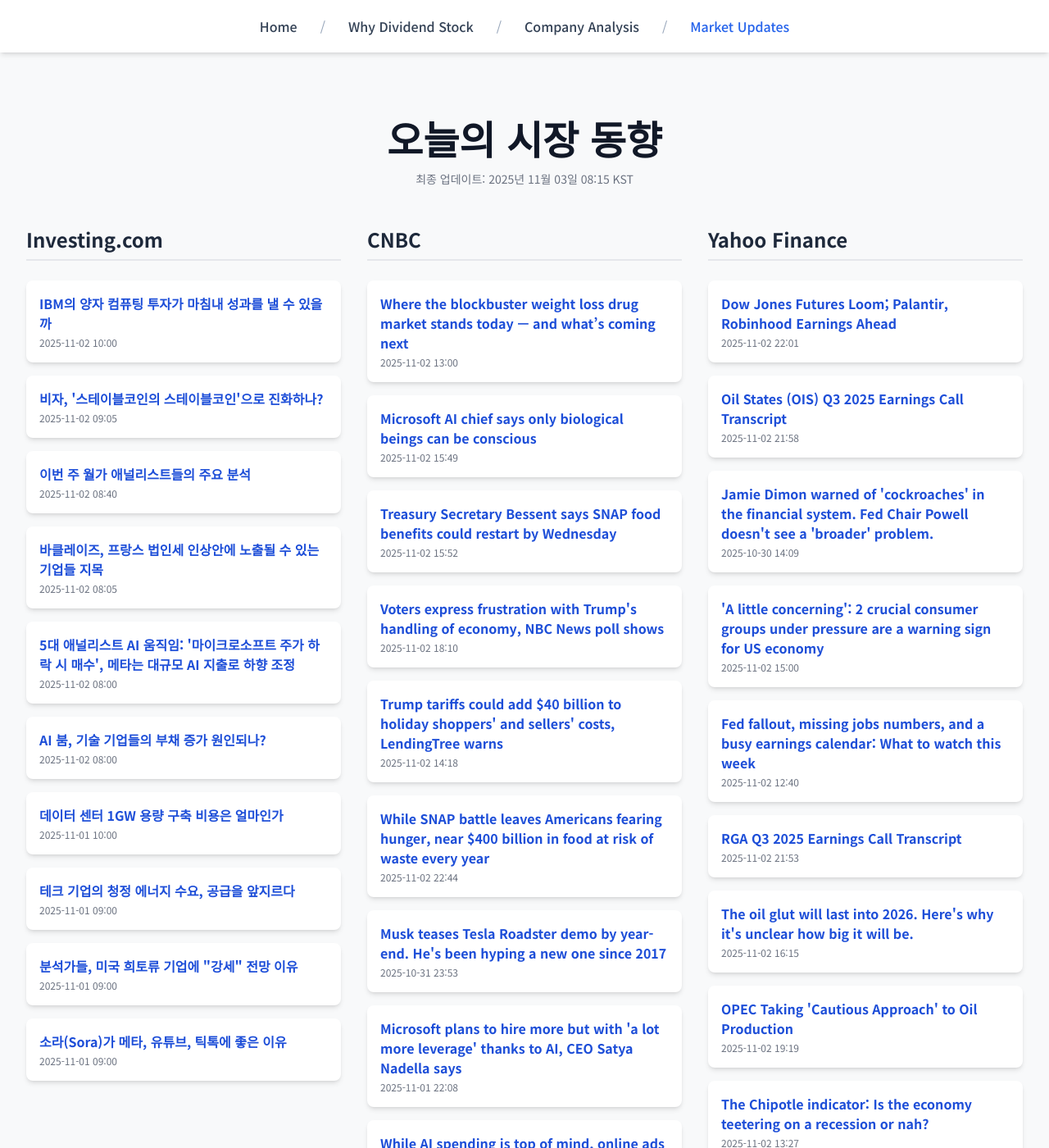
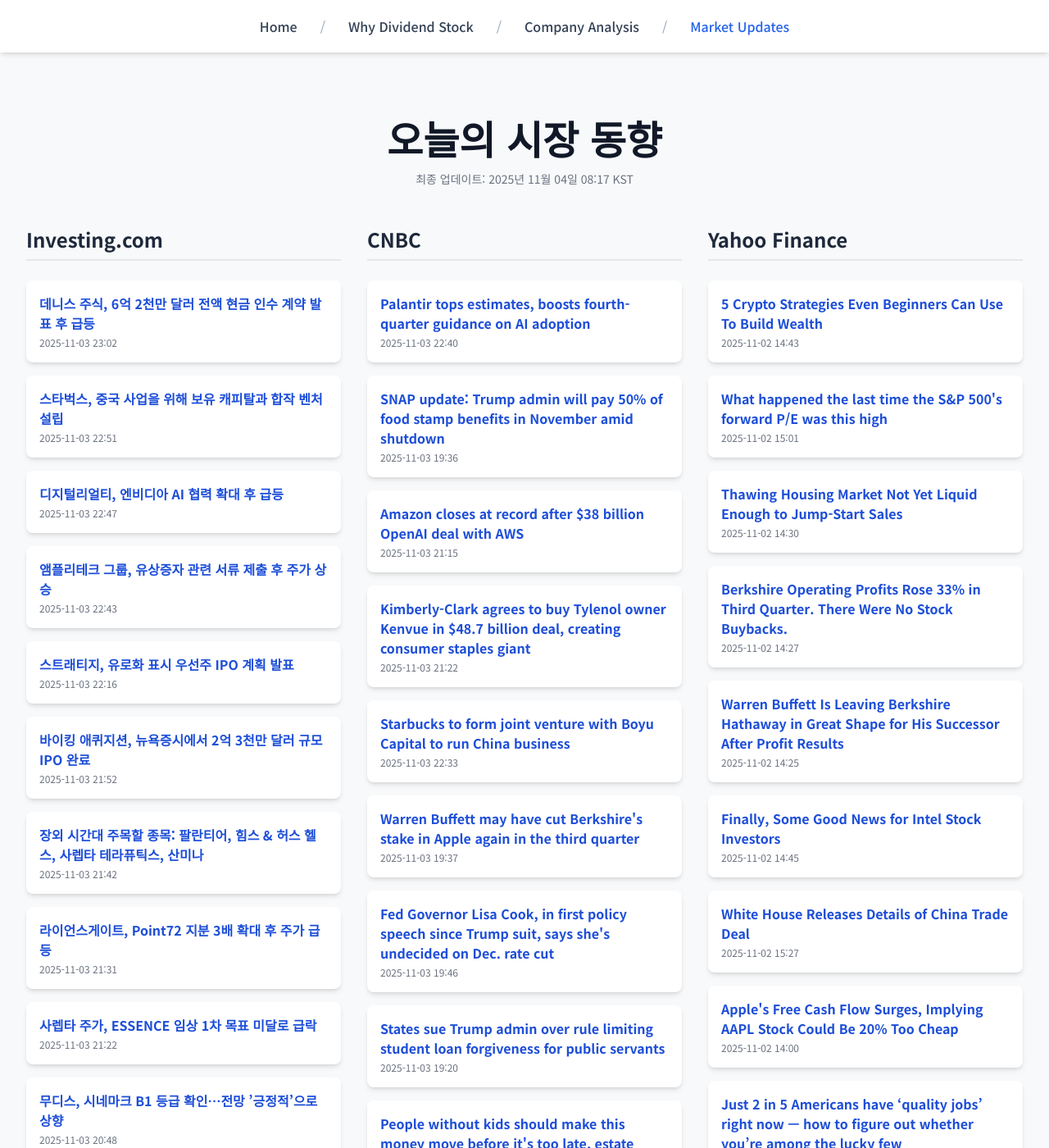
Before and after one commit to Kay-Hwang/my-company-analysis, a Jekyll site: the page built from market-updates.html, in a window 1280 px wide and 1400 px high. Shown: the whole window at 82% size. Built offline with Jekyll 4.4.1, drawn with Linux system fonts in a browser that asks for light colours; nearby versions of some CDN libraries; a script that is not in the unit is left out; some of the changed text lies outside the part shown.

Commit message:
Update daily data

```diff
--- a/_data/latest_data.json
+++ b/_data/latest_data.json
@@ -1,190 +1,190 @@
 {
-  "lastUpdated": "2025년 11월 03일 08:15 KST",
+  "lastUpdated": "2025년 11월 04일 08:17 KST",
   "news": {
     "investing": [
       {
-        "title": "IBM의 양자 컴퓨팅 투자가 마침내 성과를 낼 수 있을까",
-        "link": "https://kr.investing.com/news/stock-market-news/article-1695457",
-        "pubDate": "2025-11-02 10:00:07",
-        "summary": "IBM의 양자 컴퓨팅 투자가 마침내 성과를 낼 수 있을까"
+        "title": "데니스 주식, 6억 2천만 달러 전액 현금 인수 계약 발표 후 급등",
+        "link": "https://kr.investing.com/news/stock-market-news/article-1697515",
+        "pubDate": "2025-11-03 23:02:44",
+        "summary": "데니스 주식, 6억 2천만 달러 전액 현금 인수 계약 발표 후 급등"
       },
       {
-        "title": "비자, '스테이블코인의 스테이블코인'으로 진화하나?",
-        "link": "https://kr.investing.com/news/stock-market-news/article-1695449",
-        "pubDate": "2025-11-02 09:05:03",
-        "summary": "비자, '스테이블코인의 스테이블코인'으로 진화하나?"
+        "title": "스타벅스, 중국 사업을 위해 보유 캐피탈과 합작 벤처 설립",
+        "link": "https://kr.investing.com/news/stock-market-news/article-1697504",
+        "pubDate": "2025-11-03 22:51:57",
+        "summary": "스타벅스, 중국 사업을 위해 보유 캐피탈과 합작 벤처 설립"
       },
       {
-        "title": "이번 주 월가 애널리스트들의 주요 분석",
-        "link": "https://kr.investing.com/news/stock-market-news/article-1695447",
-        "pubDate": "2025-11-02 08:40:50",
-        "summary": "이번 주 월가 애널리스트들의 주요 분석"
+        "title": "디지털리얼티, 엔비디아 AI 협력 확대 후 급등",
+        "link": "https://kr.investing.com/news/stock-market-news/article-93CH-1697498",
+        "pubDate": "2025-11-03 22:47:07",
+        "summary": "디지털리얼티, 엔비디아 AI 협력 확대 후 급등"
       },
       {
-        "title": "바클레이즈, 프랑스 법인세 인상안에 노출될 수 있는 기업들 지목",
-        "link": "https://kr.investing.com/news/stock-market-news/article-1695431",
-        "pubDate": "2025-11-02 08:05:03",
-        "summary": "바클레이즈, 프랑스 법인세 인상안에 노출될 수 있는 기업들 지목"
+        "title": "앰플리테크 그룹, 유상증자 관련 서류 제출 후 주가 상승",
+        "link": "https://kr.investing.com/news/stock-market-news/article-93CH-1697492",
+        "pubDate": "2025-11-03 22:43:36",
+        "summary": "앰플리테크 그룹, 유상증자 관련 서류 제출 후 주가 상승"
       },
       {
-        "title": "5대 애널리스트 AI 움직임: '마이크로소프트 주가 하락 시 매수', 메타는 대규모 AI 지출로 하향 조정",
-        "link": "https://kr.investing.com/news/stock-market-news/article-1695430",
-        "pubDate": "2025-11-02 08:00:06",
-        "summary": "5대 애널리스트 AI 움직임: '마이크로소프트 주가 하락 시 매수', 메타는 대규모 AI 지출로 하향 조정"
+        "title": "스트래티지, 유로화 표시 우선주 IPO 계획 발표",
+        "link": "https://kr.investing.com/news/stock-market-news/article-432SI-1697436",
+        "pubDate": "2025-11-03 22:16:19",
+        "summary": "스트래티지, 유로화 표시 우선주 IPO 계획 발표"
       },
       {
-        "title": "AI 붐, 기술 기업들의 부채 증가 원인되나?",
-        "link": "https://kr.investing.com/news/stock-market-news/article-1695428",
-        "pubDate": "2025-11-02 08:00:04",
-        "summary": "AI 붐, 기술 기업들의 부채 증가 원인되나?"
+        "title": "바이킹 애퀴지션, 뉴욕증시에서 2억 3천만 달러 규모 IPO 완료",
+        "link": "https://kr.investing.com/news/stock-market-news/article-432SI-1697397",
+        "pubDate": "2025-11-03 21:52:08",
+        "summary": "바이킹 애퀴지션, 뉴욕증시에서 2억 3천만 달러 규모 IPO 완료"
       },
       {
-        "title": "데이터 센터 1GW 용량 구축 비용은 얼마인가",
-        "link": "https://kr.investing.com/news/stock-market-news/article-1695307",
-        "pubDate": "2025-11-01 10:00:04",
-        "summary": "데이터 센터 1GW 용량 구축 비용은 얼마인가"
+        "title": "장외 시간대 주목할 종목: 팔란티어, 힘스 & 허스 헬스, 사렙타 테라퓨틱스, 산미나",
+        "link": "https://kr.investing.com/news/stock-market-news/article-432SI-1697370",
+        "pubDate": "2025-11-03 21:42:20",
+        "summary": "장외 시간대 주목할 종목: 팔란티어, 힘스 & 허스 헬스, 사렙타 테라퓨틱스, 산미나"
       },
       {
-        "title": "테크 기업의 청정 에너지 수요, 공급을 앞지르다",
-        "link": "https://kr.investing.com/news/stock-market-news/article-1695295",
-        "pubDate": "2025-11-01 09:00:11",
-        "summary": "테크 기업의 청정 에너지 수요, 공급을 앞지르다"
+        "title": "라이언스게이트, Point72 지분 3배 확대 후 주가 급등",
+        "link": "https://kr.investing.com/news/stock-market-news/article-93CH-1697349",
+        "pubDate": "2025-11-03 21:31:18",
+        "summary": "라이언스게이트, Point72 지분 3배 확대 후 주가 급등"
       },
       {
-        "title": "분석가들, 미국 희토류 기업에 \"강세\" 전망 이유",
-        "link": "https://kr.investing.com/news/stock-market-news/article-1695293",
-        "pubDate": "2025-11-01 09:00:08",
-        "summary": "분석가들, 미국 희토류 기업에 \"강세\" 전망 이유"
+        "title": "사렙타 주가, ESSENCE 임상 1차 목표 미달로 급락",
+        "link": "https://kr.investing.com/news/stock-market-news/article-93CH-1697327",
+        "pubDate": "2025-11-03 21:22:53",
+        "summary": "사렙타 주가, ESSENCE 임상 1차 목표 미달로 급락"
       },
       {
-        "title": "소라(Sora)가 메타, 유튜브, 틱톡에 좋은 이유",
-        "link": "https://kr.investing.com/news/stock-market-news/article-1695294",
-        "pubDate": "2025-11-01 09:00:03",
-        "summary": "소라(Sora)가 메타, 유튜브, 틱톡에 좋은 이유"
+        "title": "무디스, 시네마크 B1 등급 확인…전망 ’긍정적’으로 상향",
+        "link": "https://kr.investing.com/news/stock-market-news/article-93CH-1697245",
+        "pubDate": "2025-11-03 20:48:39",
+        "summary": "무디스, 시네마크 B1 등급 확인…전망 ’긍정적’으로 상향"
       }
     ],
     "cnbc": [
       {
-        "title": "Where the blockbuster weight loss drug market stands today — and what’s coming next",
-        "link": "https://www.cnbc.com/2025/11/02/whats-next-for-the-weight-loss-drug-market-pills-rivals-insurance.html",
-        "pubDate": "Sun, 02 Nov 2025 13:00:01 GMT",
-        "summary": "Competition is heating up, but questions remain about insurance coverage, drug pricing, copycat drugs and the role of pills in the space."
+        "title": "Palantir tops estimates, boosts fourth-quarter guidance on AI adoption",
+        "link": "https://www.cnbc.com/2025/11/03/palantir-pltr-q3-earnings-2025.html",
+        "pubDate": "Mon, 03 Nov 2025 22:40:15 GMT",
+        "summary": "Palantir's earnings topped third-quarter results and the company issued strong guidance, attributing much of its rapid growth to artificial intelligence."
       },
       {
-        "title": "Microsoft AI chief says only biological beings can be conscious",
-        "link": "https://www.cnbc.com/2025/11/02/microsoft-ai-chief-mustafa-suleyman-only-biological-beings-can-be-conscious.html",
-        "pubDate": "Sun, 02 Nov 2025 15:49:05 GMT",
-        "summary": "Mustafa Suleyman has become one of the most influential voices in tech to come out against building seemingly conscious AI."
+        "title": "SNAP update: Trump admin will pay 50% of food stamp benefits in November amid shutdown",
+        "link": "https://www.cnbc.com/2025/11/03/snap-trump-food-court-shutdown.html",
+        "pubDate": "Mon, 03 Nov 2025 19:36:14 GMT",
+        "summary": "The agreement to use contingency funds to pay for food stamp benefits came after a judge said Trump administration could not cease paying for the benefits."
       },
       {
-        "title": "Treasury Secretary Bessent says SNAP food benefits could restart by Wednesday",
-        "link": "https://www.cnbc.com/2025/11/02/bessent-trump-snap-food-stamps-shutdown.html",
-        "pubDate": "Sun, 02 Nov 2025 15:52:38 GMT",
-        "summary": "SNAP food benefits could restart as early as Wednesday, Treasury Secretary Scott Bessent said Sunday."
+        "title": "Amazon closes at record after $38 billion OpenAI deal with AWS",
+        "link": "https://www.cnbc.com/2025/11/03/open-ai-amazon-aws-cloud-deal.html",
+        "pubDate": "Mon, 03 Nov 2025 21:15:36 GMT",
+        "summary": "OpenAI will immediately begin tapping Nvidia's AI processors using infrastructure from Amazon Web Services."
       },
       {
-        "title": "Voters express frustration with Trump's handling of economy, NBC News poll shows",
-        "link": "https://www.cnbc.com/2025/11/02/trump-economy-nbc-news-poll.html",
-        "pubDate": "Sun, 02 Nov 2025 18:10:42 GMT",
-        "summary": "More than 60% of registered voters recently polled said Trump's administration has fallen short of expectations regarding the economy."
+        "title": "Kimberly-Clark agrees to buy Tylenol owner Kenvue in $48.7 billion deal, creating consumer staples giant",
+        "link": "https://www.cnbc.com/2025/11/03/kimberly-clark-to-buy-kenvue.html",
+        "pubDate": "Mon, 03 Nov 2025 21:22:48 GMT",
+        "summary": "The combined company would bring together brands like Huggies and Kleenex with the likes of Band-Aid and Tylenol."
       },
       {
-        "title": "Trump tariffs could add $40 billion to holiday shoppers' and sellers' costs, LendingTree warns",
-        "link": "https://www.cnbc.com/2025/11/02/trump-trade-holiday-shopping-lending-tree-tariffs.html",
-        "pubDate": "Sun, 02 Nov 2025 14:18:26 GMT",
-        "summary": "It has been six months since President Donald Trump announced new \"liberation day\" tariffs, which are a key part of his trade agenda."
+        "title": "Starbucks to form joint venture with Boyu Capital to run China business",
+        "link": "https://www.cnbc.com/2025/11/03/starbucks-boyu-capital-china.html",
+        "pubDate": "Mon, 03 Nov 2025 22:33:53 GMT",
+        "summary": "In recent years, the coffee giant has seen its sales in China plummet."
       },
       {
-        "title": "While SNAP battle leaves Americans fearing hunger, near $400 billion in food at risk of waste every year",
-        "link": "https://www.cnbc.com/2025/11/02/snap-benefits-hunger-in-america-us-food-waste.html",
-        "pubDate": "Sun, 02 Nov 2025 22:44:21 GMT",
-        "summary": "As the political battle over food stamps leave millions of Americans fearing hunger, the U.S. is wasting up to an estimated $382 billion a year in food."
+        "title": "Warren Buffett may have cut Berkshire's stake in Apple again in the third quarter",
+        "link": "https://www.cnbc.com/2025/11/03/warren-buffett-may-have-again-cut-berkshires-stake-in-apple-in-q3-.html",
+        "pubDate": "Mon, 03 Nov 2025 19:37:55 GMT",
+        "summary": "In its latest quarterly report, Berkshire said the cost basis of its consumer products equity holdings fell by roughly $1.2 billion from the prior quarter."
       },
       {
-        "title": "Musk teases Tesla Roadster demo by year-end. He's been hyping a new one since 2017",
-        "link": "https://www.cnbc.com/2025/10/31/musk-teases-tesla-roadster-demo-this-year-been-hyping-it-since-2017.html",
-        "pubDate": "Fri, 31 Oct 2025 23:53:25 GMT",
-        "summary": "Tesla's Elon Musk told Joe Rogan that his company is aiming to develop a redesigned version of the Roadster before the end of the year."
+        "title": "Fed Governor Lisa Cook, in first policy speech since Trump suit, says she's undecided on Dec. rate cut",
+        "link": "https://www.cnbc.com/2025/11/03/fed-governor-lisa-cook-in-first-policy-speech-since-trump-suit-says-shes-undecided-on-dec-rate-cut.html",
+        "pubDate": "Mon, 03 Nov 2025 19:46:03 GMT",
+        "summary": "The central banker said Monday that she supported the recent interest rate reduction and indicated she would be open to more."
       },
       {
-        "title": "Microsoft plans to hire more but with 'a lot more leverage' thanks to AI, CEO Satya Nadella says",
-        "link": "https://www.cnbc.com/2025/11/01/microsoft-ceo-headcount-leverage-ai.html",
-        "pubDate": "Sat, 01 Nov 2025 22:08:30 GMT",
-        "summary": "The company wants to ensure that all of its employees can access its Microsoft 365 and GitHub Copilot artificial intelligence tools, CEO Satya Nadella said."
+        "title": "States sue Trump admin over rule limiting student loan forgiveness for public servants",
+        "link": "https://www.cnbc.com/2025/11/03/states-sue-trump-public-service-loan-forgiveness-pslf.html",
+        "pubDate": "Mon, 03 Nov 2025 19:20:47 GMT",
+        "summary": "New York Attorney General Letitia James is suing the Trump administration over its new rule limiting eligibility for Public Service Loan Forgiveness."
       },
       {
-        "title": "While AI spending is top of mind, online ads are driving a lot of Big Tech's growth",
-        "link": "https://www.cnbc.com/2025/11/01/meta-alphabet-amazon-microsoft-earnings-ads.html",
-        "pubDate": "Sat, 01 Nov 2025 12:00:01 GMT",
-        "summary": "Meta, Amazon, Alphabet and Microsoft reported quarterly earnings that showed rising digital ad sales and increased AI infrastructure spending."
+        "title": "People without kids should make this money move before it's too late, estate planning expert says",
+        "link": "https://www.cnbc.com/2025/11/03/make-this-key-money-move-now-if-you-dont-have-kids-expert-says.html",
+        "pubDate": "Mon, 03 Nov 2025 14:00:01 GMT",
+        "summary": "Having certain estate planning documents in place is especially important for people without obvious next-of-kin, experts say."
       },
       {
-        "title": "These inherited IRA mistakes could reduce your windfall, advisors say. How to avoid them",
-        "link": "https://www.cnbc.com/2025/11/02/inherited-ira-mistakes.html",
-        "pubDate": "Sun, 02 Nov 2025 12:30:01 GMT",
-        "summary": "The rules for inherited IRAs can be complicated, and mistakes are costly. Here some of the biggest missteps and how to avoid them."
+        "title": "Ether falls 7% following a multimillion dollar hack of a decentralized finance protocol",
+        "link": "https://www.cnbc.com/2025/11/03/ether-falls-9percent-following-a-multimillion-dollar-hack-of-a-decentralized-finance-protocol-.html",
+        "pubDate": "Mon, 03 Nov 2025 20:39:41 GMT",
+        "summary": "The Ethereum-linked token briefly fell below its critical $3,600 level as investors wrung their hands over several bearish events."
       }
     ],
     "yahoo": [
       {
-        "title": "Dow Jones Futures Loom; Palantir, Robinhood Earnings Ahead",
-        "link": "https://www.investors.com/market-trend/stock-market-today/dow-jones-futures-palantir-robinhood-amd-lead-earnings/?src=A00220&yptr=yahoo",
-        "pubDate": "2025-11-02T22:01:57Z",
-        "summary": "Dow Jones Futures Loom; Palantir, Robinhood Earnings Ahead"
+        "title": "5 Crypto Strategies Even Beginners Can Use To Build Wealth",
+        "link": "https://finance.yahoo.com/news/5-crypto-strategies-even-beginners-144331959.html",
+        "pubDate": "2025-11-02T14:43:31Z",
+        "summary": "5 Crypto Strategies Even Beginners Can Use To Build Wealth"
       },
       {
-        "title": "Oil States (OIS) Q3 2025 Earnings Call Transcript",
-        "link": "https://finance.yahoo.com/news/oil-states-ois-q3-2025-215823010.html",
-        "pubDate": "2025-11-02T21:58:23Z",
-        "summary": "Oil States (OIS) Q3 2025 Earnings Call Transcript"
+        "title": "What happened the last time the S&P 500's forward P/E was this high",
+        "link": "https://finance.yahoo.com/news/what-happened-the-last-time-the-sp-500s-forward-pe-was-this-high-150129441.html",
+        "pubDate": "2025-11-02T15:01:29Z",
+        "summary": "What happened the last time the S&P 500's forward P/E was this high"
       },
       {
-        "title": "Jamie Dimon warned of 'cockroaches' in the financial system. Fed Chair Powell doesn't see a 'broader' problem.",
-        "link": "https://finance.yahoo.com/news/jamie-dimon-warned-of-cockroaches-in-the-financial-system-fed-chair-powell-doesnt-see-a-broader-problem-140936956.html",
-        "pubDate": "2025-10-30T14:09:36Z",
-        "summary": "Jamie Dimon warned of 'cockroaches' in the financial system. Fed Chair Powell doesn't see a 'broader' problem."
+        "title": "Thawing Housing Market Not Yet Liquid Enough to Jump-Start Sales",
+        "link": "https://finance.yahoo.com/news/thawing-housing-market-not-yet-143000638.html",
+        "pubDate": "2025-11-02T14:30:00Z",
+        "summary": "Thawing Housing Market Not Yet Liquid Enough to Jump-Start Sales"
       },
       {
-        "title": "'A little concerning': 2 crucial consumer groups under pressure are a warning sign for US economy",
-        "link": "https://finance.yahoo.com/news/a-little-concerning-2-crucial-consumer-groups-under-pressure-are-a-warning-sign-for-us-economy-143058867.html",
-        "pubDate": "2025-11-02T15:00:58Z",
-        "summary": "'A little concerning': 2 crucial consumer groups under pressure are a warning sign for US economy"
+        "title": "Berkshire Operating Profits Rose 33% in Third Quarter. There Were No Stock Buybacks.",
+        "link": "https://www.barrons.com/articles/berkshire-hathaway-earnings-stock-price-warren-buffett-9c6c7949?siteid=yhoof2&yptr=yahoo",
+        "pubDate": "2025-11-02T14:27:00Z",
+        "summary": "Berkshire Operating Profits Rose 33% in Third Quarter. There Were No Stock Buybacks."
       },
       {
-        "title": "Fed fallout, missing jobs numbers, and a busy earnings calendar: What to watch this week",
-        "link": "https://finance.yahoo.com/news/fed-fallout-missing-jobs-numbers-and-a-busy-earnings-calendar-what-to-watch-this-week-124032500.html",
-        "pubDate": "2025-11-02T12:40:32Z",
-        "summary": "Fed fallout, missing jobs numbers, and a busy earnings calendar: What to watch this week"
+        "title": "Warren Buffett Is Leaving Berkshire Hathaway in Great Shape for His Successor After Profit Results",
+        "link": "https://www.barrons.com/articles/warren-buffett-berkshire-hathaway-stock-earnings-6365b5c6?siteid=yhoof2&yptr=yahoo",
+        "pubDate": "2025-11-02T14:25:00Z",
+        "summary": "Warren Buffett Is Leaving Berkshire Hathaway in Great Shape for His Successor After Profit Results"
       },
       {
-        "title": "RGA Q3 2025 Earnings Call Transcript",
-        "link": "https://finance.yahoo.com/news/rga-q3-2025-earnings-call-215354333.html",
-        "pubDate": "2025-11-02T21:53:54Z",
-        "summary": "RGA Q3 2025 Earnings Call Transcript"
+        "title": "Finally, Some Good News for Intel Stock Investors",
+        "link": "https://finance.yahoo.com/news/finally-good-news-intel-stock-144500004.html",
+        "pubDate": "2025-11-02T14:45:00Z",
+        "summary": "Finally, Some Good News for Intel Stock Investors"
       },
       {
-        "title": "The oil glut will last into 2026. Here's why it's unclear how big it will be.",
-        "link": "https://finance.yahoo.com/news/the-oil-glut-will-last-into-2026-heres-why-its-unclear-how-big-it-will-be-161521392.html",
-        "pubDate": "2025-11-02T16:15:21Z",
-        "summary": "The oil glut will last into 2026. Here's why it's unclear how big it will be."
+        "title": "White House Releases Details of China Trade Deal",
+        "link": "https://www.barrons.com/livecoverage/sundayshows1102/card/white-house-releases-details-of-china-trade-deal-0t1nejAwoP9EdphV0Fdp?siteid=yhoof2&yptr=yahoo",
+        "pubDate": "2025-11-02T15:27:43Z",
+        "summary": "White House Releases Details of China Trade Deal"
       },
       {
-        "title": "OPEC Taking 'Cautious Approach' to Oil Production",
-        "link": "https://www.barrons.com/livecoverage/sundayshows1102/card/opec-taking-cautious-approach-to-oil-production-CrEGB3tZjlwlQQYMhOEa?siteid=yhoof2&yptr=yahoo",
-        "pubDate": "2025-11-02T19:19:29Z",
-        "summary": "OPEC Taking 'Cautious Approach' to Oil Production"
+        "title": "Apple's Free Cash Flow Surges, Implying AAPL Stock Could Be 20% Too Cheap",
+        "link": "https://finance.yahoo.com/news/apples-free-cash-flow-surges-140002950.html",
+        "pubDate": "2025-11-02T14:00:02Z",
+        "summary": "Apple's Free Cash Flow Surges, Implying AAPL Stock Could Be 20% Too Cheap"
       },
       {
-        "title": "The Chipotle indicator: Is the economy teetering on a recession or nah?",
-        "link": "https://finance.yahoo.com/news/the-chipotle-indicator-is-the-economy-teetering-on-a-recession-or-nah-133000927.html",
-        "pubDate": "2025-11-02T13:27:07Z",
-        "summary": "The Chipotle indicator: Is the economy teetering on a recession or nah?"
+        "title": "Just 2 in 5 Americans have ‘quality jobs’ right now — how to figure out whether you’re among the lucky few",
+        "link": "https://finance.yahoo.com/news/just-2-5-americans-quality-140000433.html",
+        "pubDate": "2025-11-02T14:00:00Z",
+        "summary": "Just 2 in 5 Americans have ‘quality jobs’ right now — how to figure out whether you’re among the lucky few"
       },
       {
-        "title": "Xenia Hotels XHR Q3 2025 Earnings Call Transcript",
-        "link": "https://finance.yahoo.com/news/xenia-hotels-xhr-q3-2025-214908274.html",
-        "pubDate": "2025-11-02T21:49:08Z",
-        "summary": "Xenia Hotels XHR Q3 2025 Earnings Call Transcript"
+        "title": "Even six-figure earners are living paycheck to paycheck as prices soar — why a high income doesn’t cut it anymore",
+        "link": "https://finance.yahoo.com/news/even-six-figure-earners-living-133000678.html",
+        "pubDate": "2025-11-02T13:30:00Z",
+        "summary": "Even six-figure earners are living paycheck to paycheck as prices soar — why a high income doesn’t cut it anymore"
       }
     ]
   }
```
